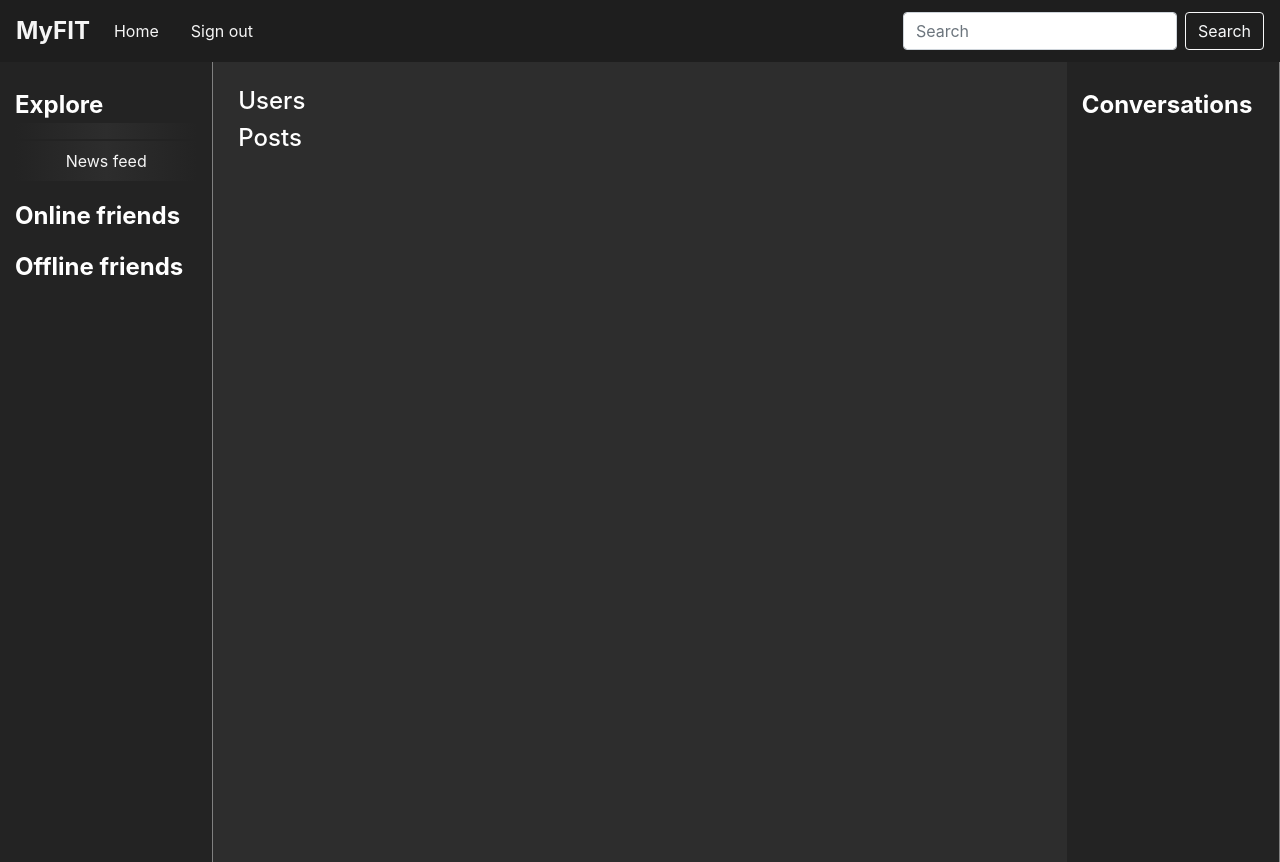
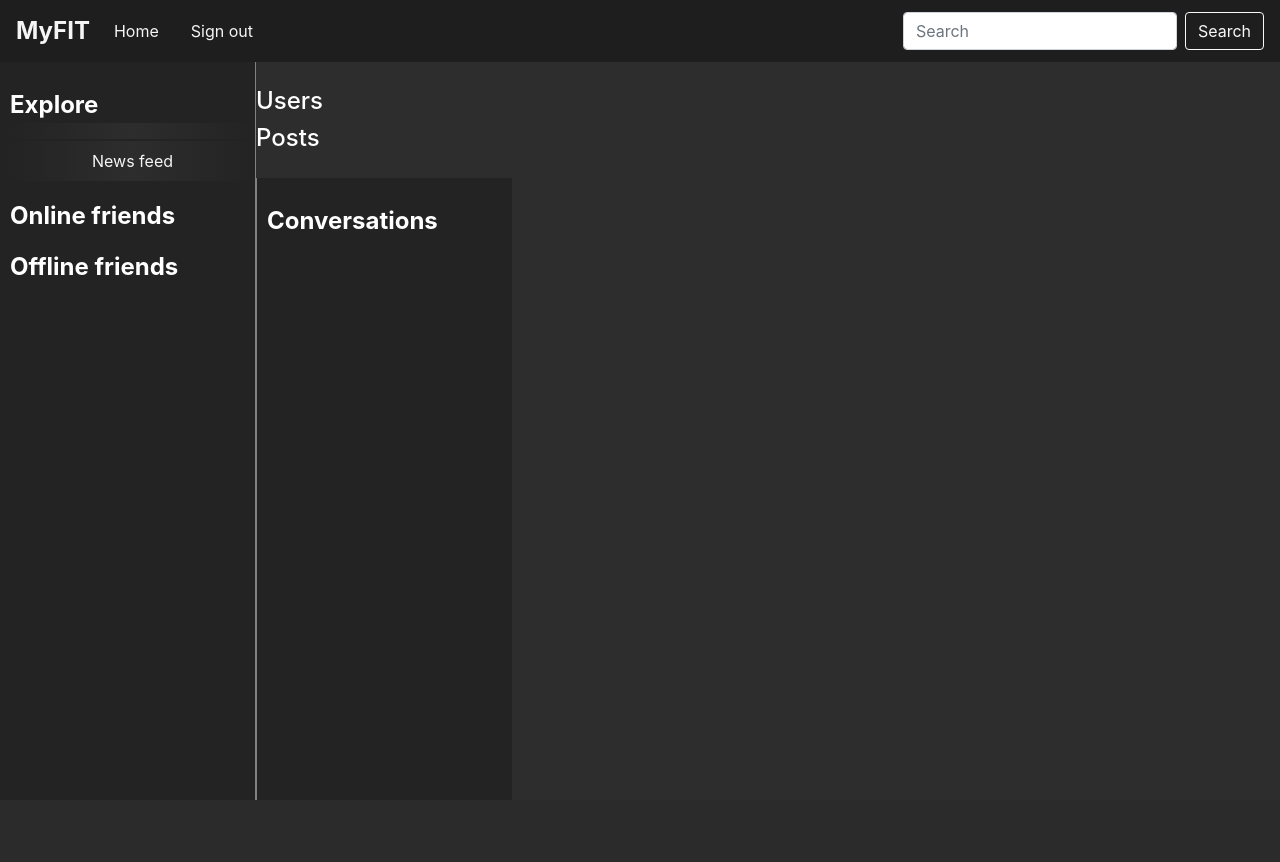
Before and after one commit to Tharizdun/Mordred, a PHP site: page /search in a window 1280 px wide. After the commit the page ends 800 px from the top, so only its background shows below. Run offline with PHP 8.4, Linux system fonts and the light colour scheme; the visitor is signed in with stand-in values (Sample User, id 1); data that the repository does not hold is empty.

Commit message:
Partial Imlementation, profile missing

```diff
--- a/Common.php
+++ b/Common.php
@@ -64,9 +64,8 @@ function MakeMenu()
   		</div>
 	</nav>
 
-	<div class="container-fluid">
-		<div class="row flex-xl-nowrap">
-  			<div class="col-12 col-md-3 col-xl-2 bd-sidebar sidebar">
+	<div class="mainContentArea">
+  			<div class="sidebar borderRight">
     			<ul class="nav flex-column menu">
   					<li class="nav-item">
     					<span class="header">Explore</span>
@@ -146,7 +145,7 @@ function MakeConversationPane()
 
 	?>
 
-			<div class="d-none d-xl-block col-xl-2 bd-toc sidebar">
+			<div class="sidebar borderLeft">
 				<ul class="nav flex-column menu">
 	  				<li class="nav-item">
     					<span class="header">Conversations</span>
@@ -183,7 +182,6 @@ function MakeConversationPane()
 					?>
 				</ul>
 			</div>
-		</div>
 	</div>
 
 	<?php
--- a/messages.php
+++ b/messages.php
@@ -102,7 +102,7 @@ MakeMenu();
 
 ?>
 
-<div class="col-12 col-md-9 col-xl-8 py-md-3 pl-md-5 bd-content messages">
+<div class="messages">
     <div class="messageWindow">
         <?php
 
--- a/styl.css
+++ b/styl.css
@@ -68,12 +68,14 @@ a.nav-link
 
 .sidebar
 {
-	border-right:1px solid grey;
-	padding-top:25px;
-    background-color: rgb(35,35,35);
-	flex-flow: column;
-	min-height: 100vh;
+        padding-top: 25px;
+        padding-left: 10px;
+        background-color: rgb(35,35,35);
+	height:calc(100vh - 62px);
+        width: 20%;
+        float: left;
 }
+
 .sidebar .nav-link
 {
     background-image: linear-gradient(to right, rgb(35,35,35), rgb(45,45,45), rgb(35,35,35));
@@ -88,6 +90,9 @@ a.nav-link
 .navbar-horizontal
 {
     background-color: rgb(30,30,30);
+    position:fixed;
+    width: 100%;
+    height:62px;
 }
 
 .navbar-horizontal a
@@ -273,7 +278,8 @@ textArea:focus
 .homepage-post
 {
 	width:50%;
-	height:100px
+	height:100px;
+
 }
 
 .homepage-post .post-part
@@ -308,11 +314,12 @@ textArea:focus
 
 .messages
 {
-	margin:25px;
 	padding-top:0px !important;
 	padding-left:0px !important;
 	padding-right:0px !important;
 	padding-bottom:0px !important;
+        width: 60%;
+        float: left;
 }
 
 .messages .separator
@@ -322,18 +329,33 @@ textArea:focus
         margin-left:auto;
 }
 
+.messages .separator2
+{
+	width:95%;
+        margin-right:auto;
+        margin-left:auto;
+        margin-top:20px;
+        margin-bottom:20px;
+}
+
 .messages .chatArea
 {
         width: 100%;
-	position:absolute;
         bottom:0px;
+        height:120px;
+}
+.messages .chatArea2
+{
+        width: 100%;
+        height:90px;
 }
 .messages .messageWindow
 {
+        padding-top:10px;
         margin-right:auto;
         margin-left: auto;
         width: 90%;
-	height:80vh;
+	height:calc(100vh - 182px);
         overflow:scroll;
         -ms-overflow-style: none;
 }
@@ -458,3 +480,22 @@ textArea:focus
 	margin: 0;
 	color: rgb(200,200,200);
 }
+
+.mainContentArea
+{
+    width:100%;
+    min-width: 1024px;
+    margin-top: 62px;
+    height: calc(100vh - 62px);
+    overflow: hidden;
+}
+
+.borderLeft
+{
+    border-left: 1px solid grey;
+}
+
+.borderRight
+{
+    border-right: 1px solid grey;
+}
```
Also changed, not shown: homepage.php (+13 -13 lines).
